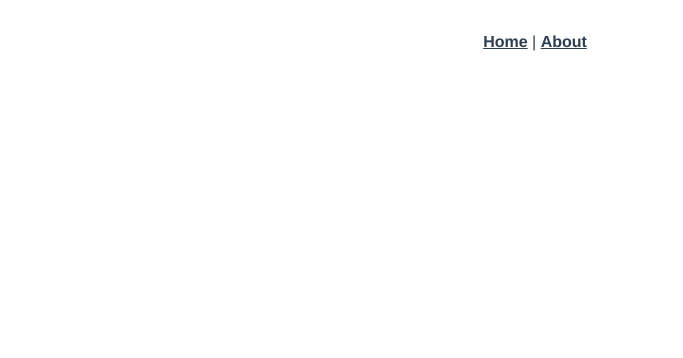
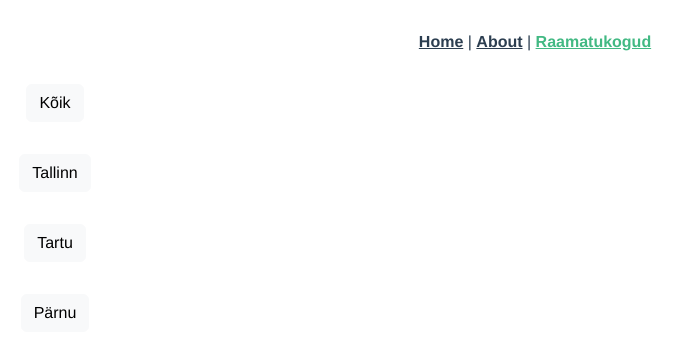
Before and after one commit to raintuur/front_library_26, a Vue app: page /#/by-city in a window 1280 px wide. Shown: the top 358 px of the page, without its empty margins (105-788 px from the left). Built offline with nearby package versions, Linux system fonts and the light colour scheme.

Commit message:
MARIO-FL-2 Created LibrariesView.vue, added buttons and layout

```diff
--- a/src/App.vue
+++ b/src/App.vue
@@ -2,7 +2,8 @@
   <div id="app">
     <nav>
       <router-link to="/">Home</router-link> |
-      <router-link to="/about">About</router-link>
+      <router-link to="/about">About</router-link> |
+      <router-link to="/by-city">Raamatukogud</router-link>
     </nav>
     <router-view/>
   </div>
--- a/src/router/index.js
+++ b/src/router/index.js
@@ -1,6 +1,7 @@
 import Vue from 'vue'
 import VueRouter from 'vue-router'
 import HomeView from '../views/HomeView.vue'
+import LibrariesView from "@/views/LibrariesView";
 
 Vue.use(VueRouter)
 
@@ -9,6 +10,11 @@ const routes = [
     path: '/',
     name: 'home',
     component: HomeView
+  },
+  {
+    path: '/by-city',
+    name: 'librariesRoute',
+    component: LibrariesView
   },
   {
     path: '/about',
--- /dev/null
+++ b/src/views/LibrariesView.vue
@@ -0,0 +1,40 @@
+<template>
+  <div class="col col-lg-3">
+    <button type="button" class="btn btn-light">Kõik</button>
+    <div class="row m-3"></div>
+    <button type="button" class="btn btn-light">Tallinn</button>
+    <div class="row m-3"></div>
+    <button type="button" class="btn btn-light">Tartu</button>
+    <div class="row m-3"></div>
+    <button type="button" class="btn btn-light">Pärnu</button>
+
+  </div>
+</template>
+
+<script>
+export default {
+  name: 'RaamatukogudView',
+  data: function () {
+    return {
+      cities: [
+        {
+          cityName: '',
+          cityId: 0
+        }
+      ]
+    }
+  },
+  methods: {
+    getCityList: function () {
+      this.$http.get("/some/path")
+          .then(response => {
+            console.log(response.data)
+          })
+          .catch(error => {
+            console.log(error)
+          })
+    },
+  }
+}
+
+</script>
```
